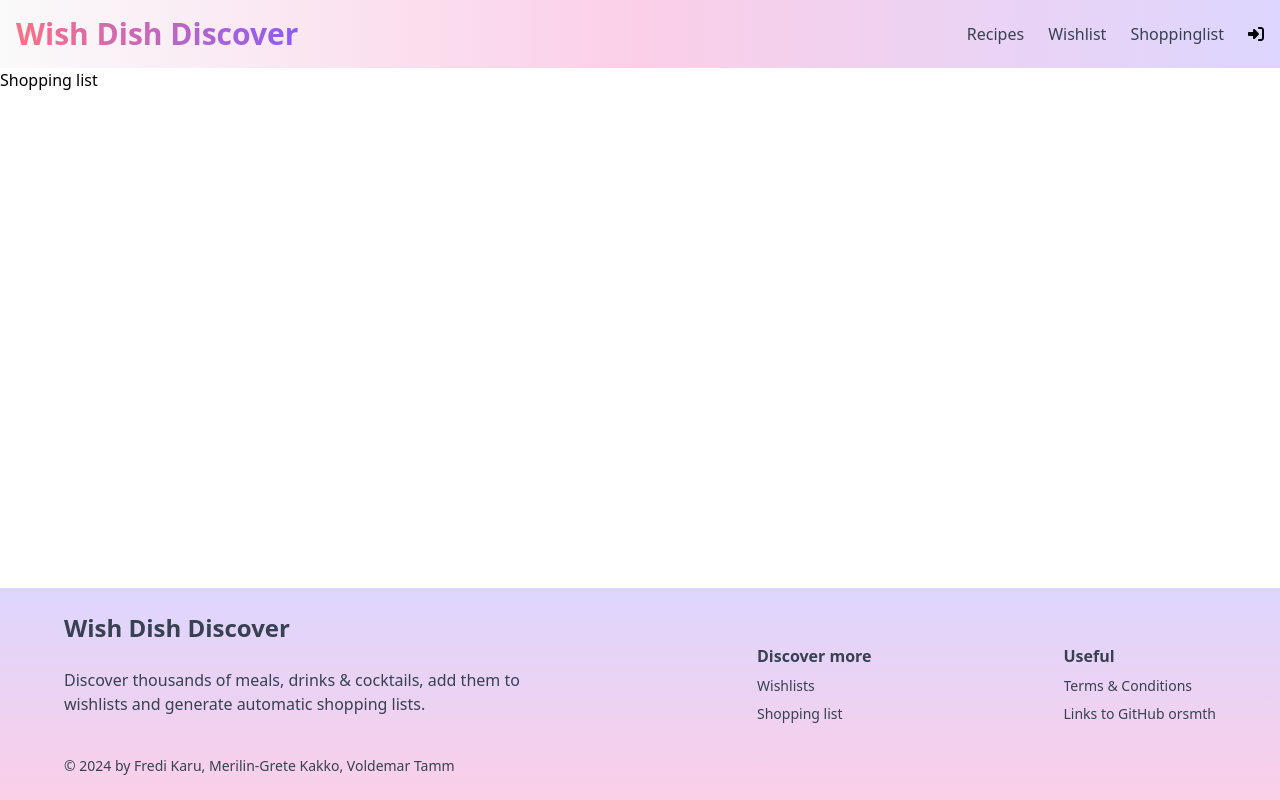
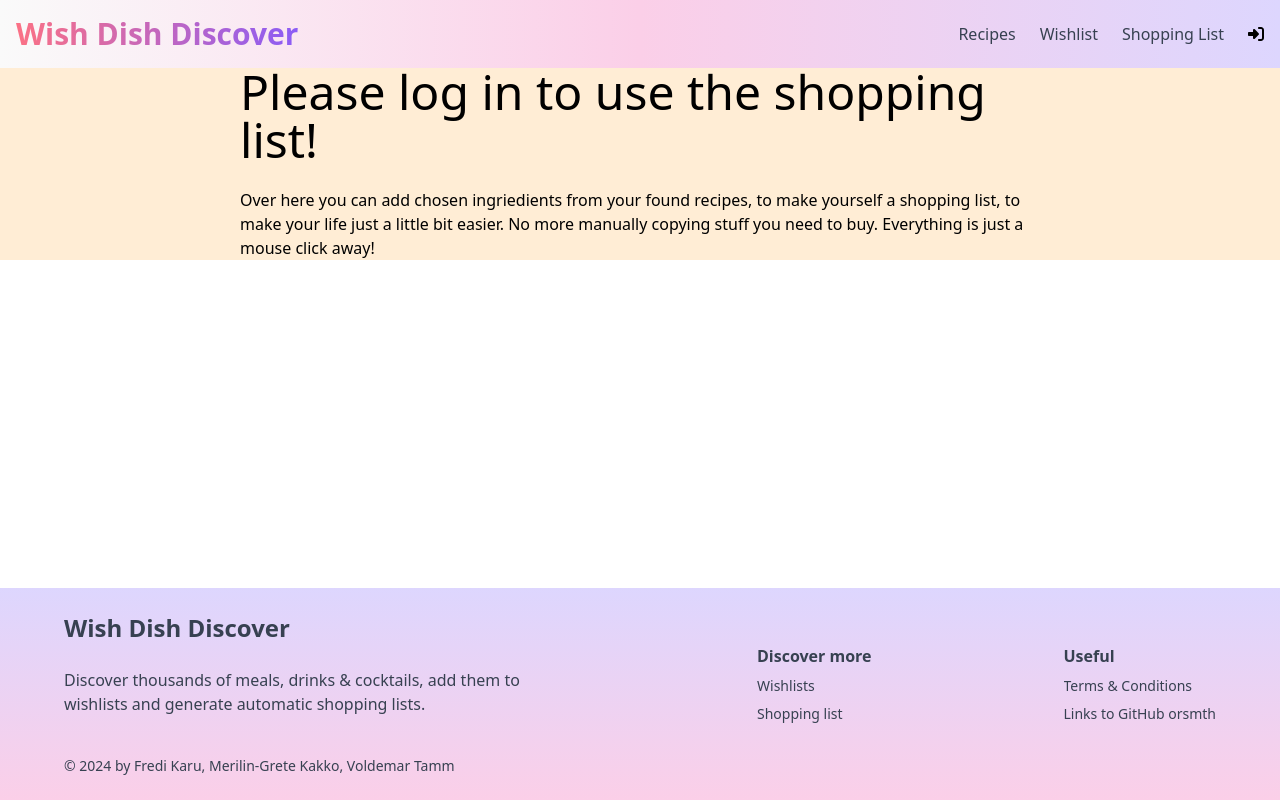
Before and after one commit to mgretek/dish-discover, a React (Create React App) app: page /shoppinglist in a window 1280 px wide. Built offline with nearby package versions, Linux system fonts and the light colour scheme; no server answers.

Commit message:
See whislist/shoppinglist only when logged in
See whislist/shoppinglist only when logged in. Otherwise see a description and a reminder to log in.

```diff
--- a/src/components/Navbar.js
+++ b/src/components/Navbar.js
@@ -6,8 +6,7 @@ export const Navbar = () => {
     <nav className="bg-gradient-to-r from-neutral-50 via-pink-200 to-violet-200 p-4 flex flex-wrap md:flex-nowrap justify-between gap-y-3 md:gap-6">
       <Link
         to="/"
-        className="text-3xl font-extrabold bg-gradient-to-r from-rose-400 to-violet-500 bg-clip-text text-transparent"
-      >
+        className="text-3xl font-extrabold bg-gradient-to-r from-rose-400 to-violet-500 bg-clip-text text-transparent">
         Wish Dish Discover
       </Link>
       <ul className="flex gap-2 md:gap-6 items-center">
@@ -18,7 +17,7 @@ export const Navbar = () => {
           Wishlist
         </CustomLink>
         <CustomLink to={"/shoppinglist"} className="text-md text-gray-700">
-          Shoppinglist
+          Shopping List
         </CustomLink>
         <Link>
           <Settings />
--- a/src/pages/Shoppinglist.js
+++ b/src/pages/Shoppinglist.js
@@ -1,3 +1,26 @@
+import { useAuthState } from "react-firebase-hooks/auth";
+import { auth } from "../config/firebase";
+
 export const Shoppinglist = () => {
-  return <h1>Shopping list</h1>;
+  const [user] = useAuthState(auth);
+
+  return (
+    <div className="bg-orange-100 md:px-20 xl:px-60 min-h-full">
+      {user ? (
+        <h1>Shopping list</h1>
+      ) : (
+        <div>
+          <h1 className="text-5xl text-left ">
+            Please log in to use the shopping list!
+          </h1>
+          <p className="mt-6">
+            Over here you can add chosen ingriedients from your found recipes,
+            to make yourself a shopping list, to make your life just a little
+            bit easier. No more manually copying stuff you need to buy.
+            Everything is just a mouse click away!{" "}
+          </p>
+        </div>
+      )}
+    </div>
+  );
 };
--- a/src/pages/Wishlists.js
+++ b/src/pages/Wishlists.js
@@ -1,10 +1,13 @@
 import { useEffect, useState } from "react";
 import { Wishlist, WishItem } from "../components/wishlist/Wishlist";
 import { getAllWishlists } from "../components/wishlist/wishlists";
+import { useAuthState } from "react-firebase-hooks/auth";
+import { auth } from "../config/firebase";
 
 export const Wishlists = () => {
   const [filter, setFilter] = useState("drinks");
   const [wishlists, setWishlists] = useState([]);
+  const [user] = useAuthState(auth);
 
   useEffect(() => {
     async function fetchWishlists() {
@@ -19,11 +22,31 @@ export const Wishlists = () => {
   return (
     <div className="bg-orange-100 md:px-20 xl:px-60 min-h-full">
       <div class="flex py-10 justify-between">
+        {user ? (
+          <>
             <h2 className="text-5xl text-left ">Your wishlists</h2>
             <input
               placeholder="Search recipes..."
-          className="bg-gray-50 flex border border-gray-300 text-gray-900 text-sm  h-auto"></input>
+              className="bg-gray-50 flex border border-gray-300 text-gray-900 text-sm  h-auto"
+            />
+          </>
+        ) : (
+          <div>
+            <h2 className="text-5xl text-left ">
+              Please log in to use whislists
+            </h2>
+            <p className="text-left text-xl mt-7 ">
+              Over here you can create lists of your favourite recipes. Imagine
+              finding those exact pancakes that would make an excellent sunday
+              morning dish. Create a special Sunday list and add the recipe to
+              your list, so you would find those pancakes easily with just a
+              couple of clicks!
+            </p>
           </div>
+        )}
+      </div>
+      {user && (
+        <div>
           {wishlists.map((list) => (
             <Wishlist title={"new list"}>
               {list.map((recipe) => (
@@ -32,5 +55,7 @@ export const Wishlists = () => {
             </Wishlist>
           ))}
         </div>
+      )}
+    </div>
   );
 };
```
Lines whose indentation alone changed are shown as unchanged.
